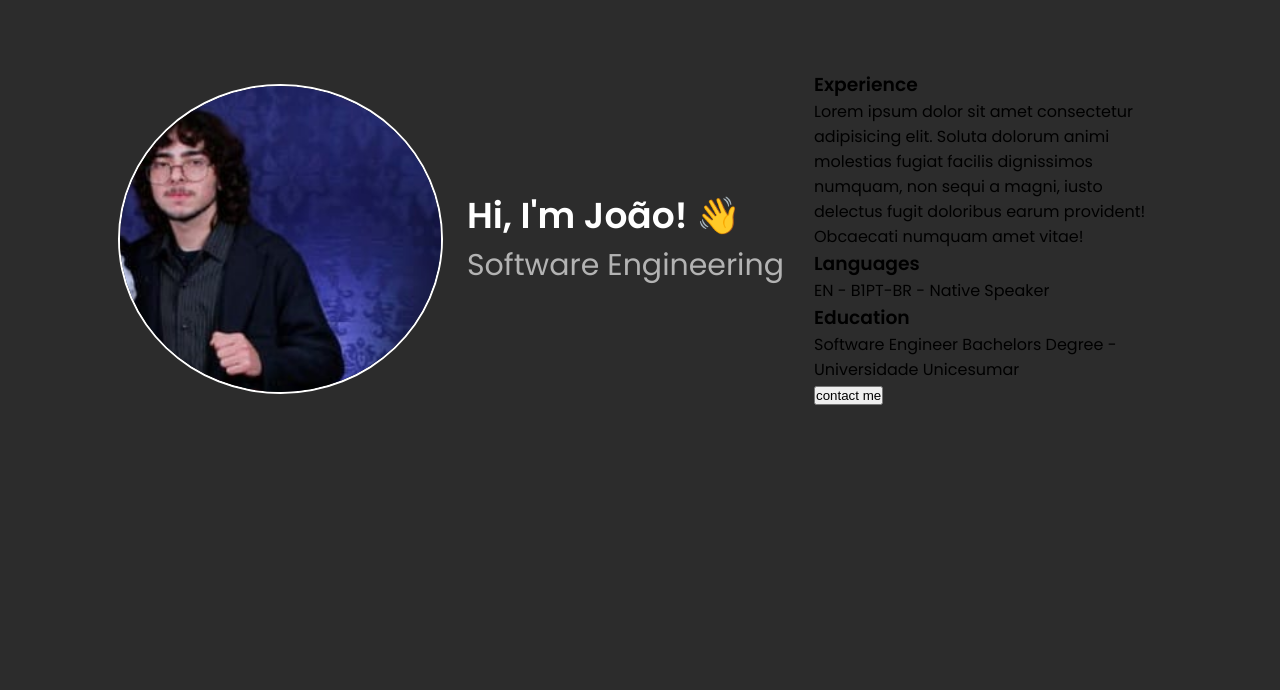
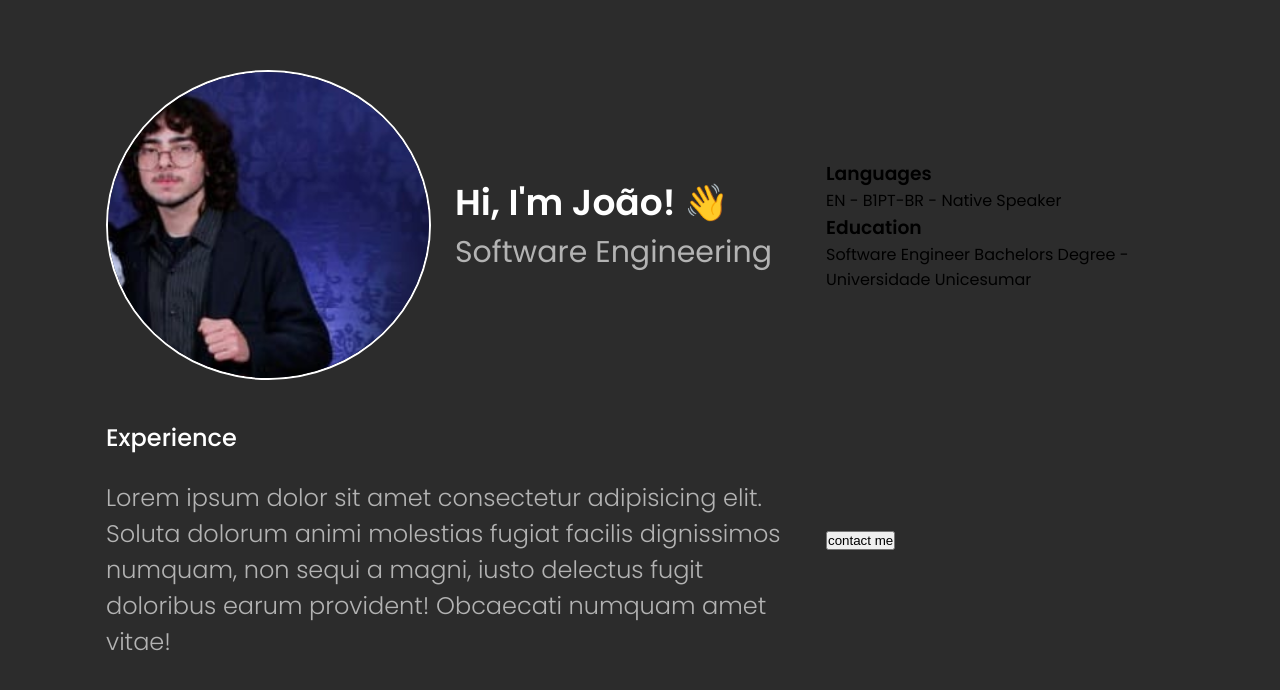
Before and after one commit to joaovitorangelo/my-portfolio, a Next.js app: page / in a window 1280 px wide. Shown: the top 690 px of the page. Built offline with nearby package versions, Linux system fonts and the light colour scheme.

Commit message:
feat: config experience section

```diff
--- /dev/null
+++ b/src/app/components/experience/experience.scss
@@ -0,0 +1,25 @@
+.experience {
+    display: flex;
+    flex-direction: column;
+    align-items: center;
+
+    grid-area: experience;
+
+    p {
+        font-weight: 300;
+        font-size: 18px;
+        line-height: 28px;
+        color: var(--text-secondary);
+        text-align: center;
+    }
+
+    @media (min-width: 768px){
+        align-items: flex-start;
+
+        p {
+            font-size: 24px;
+            line-height: 36px;
+            text-align: start;
+        }
+    }
+}
--- /dev/null
+++ b/src/app/components/experience/experience.tsx
@@ -0,0 +1,14 @@
+import { SectionTitle } from '../sectionTitle/section-title'
+import './experience.scss'
+
+export function Experience() {
+    return(
+        <div className='experience'>
+            <SectionTitle text='Experience' />
+            <p>Lorem ipsum dolor sit amet consectetur adipisicing elit. Soluta dolorum animi molestias fugiat facilis dignissimos numquam, non sequi a magni, iusto delectus fugit doloribus earum provident! Obcaecati numquam amet vitae!</p>
+            <div className='experience-time'>
+
+            </div>
+      </div>
+    )
+}
--- /dev/null
+++ b/src/app/components/sectionTitle/section-title.scss
@@ -0,0 +1,15 @@
+.section-title {
+    font-weight: 500;
+    font-size: 18px;
+    text-align: center;
+    line-height: 28px;
+    color: var(--text-primary);
+
+    margin-bottom: 24px;
+
+    @media (min-width: 768px){
+        font-size: 24px;
+        line-height: 36px;
+        text-align: start;
+    }
+}
--- /dev/null
+++ b/src/app/components/sectionTitle/section-title.tsx
@@ -0,0 +1,11 @@
+import './section-title.scss'
+
+interface SectionTitleProps {
+    text: string
+}
+
+export function SectionTitle({ text } : SectionTitleProps){
+    return(
+        <h3 className="section-title">{text}</h3>
+    )
+}
--- a/src/app/components/styles/home.scss
+++ b/src/app/components/styles/home.scss
@@ -1,6 +1,7 @@
 .container {
     padding: 40px 32px;
     display: grid;
+    gap: 24px;
     grid-template-rows: repeat(4, auto);
     grid-template-areas:
     'header'
--- a/src/app/layout.tsx
+++ b/src/app/layout.tsx
@@ -4,7 +4,7 @@
 
 const inter = Poppins({
   subsets: ['latin'],
-  weight: ['400', '500', '600']
+  weight: ['300', '400', '500', '600']
 })
 
 export const metadata: Metadata = {
--- a/src/app/page.tsx
+++ b/src/app/page.tsx
@@ -1,4 +1,6 @@
+import { Experience } from './components/experience/experience'
 import { Header } from './components/header/header'
+
 
 import './components/styles/home.scss'
 
@@ -6,12 +8,8 @@
   return (
     <main className='container'>
       <Header />
-      <div className='experience'>
-        <h3>Experience</h3>
-        <p>Lorem ipsum dolor sit amet consectetur adipisicing elit. Soluta dolorum animi molestias fugiat facilis dignissimos numquam, non sequi a magni, iusto delectus fugit doloribus earum provident! Obcaecati numquam amet vitae!</p>
-        <div className='experience-time'>
+      <Experience />
 
-        </div>
         <div className='infos'>
           <h3>Languages</h3>
           <div className='languages-info'>
@@ -31,7 +29,6 @@
           </div>
           <button>contact me</button>
         </div>
-      </div>
     </main>
   )
 }
```
